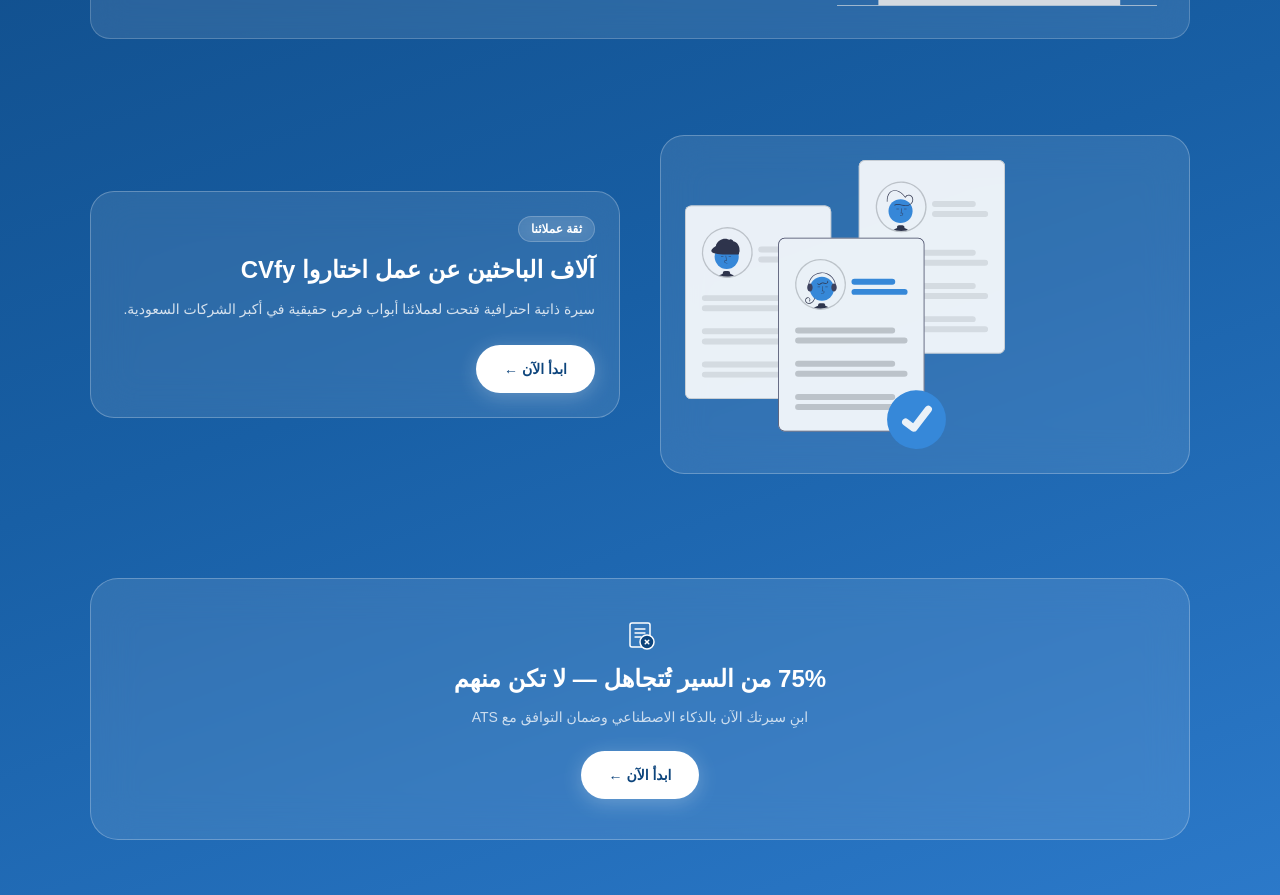
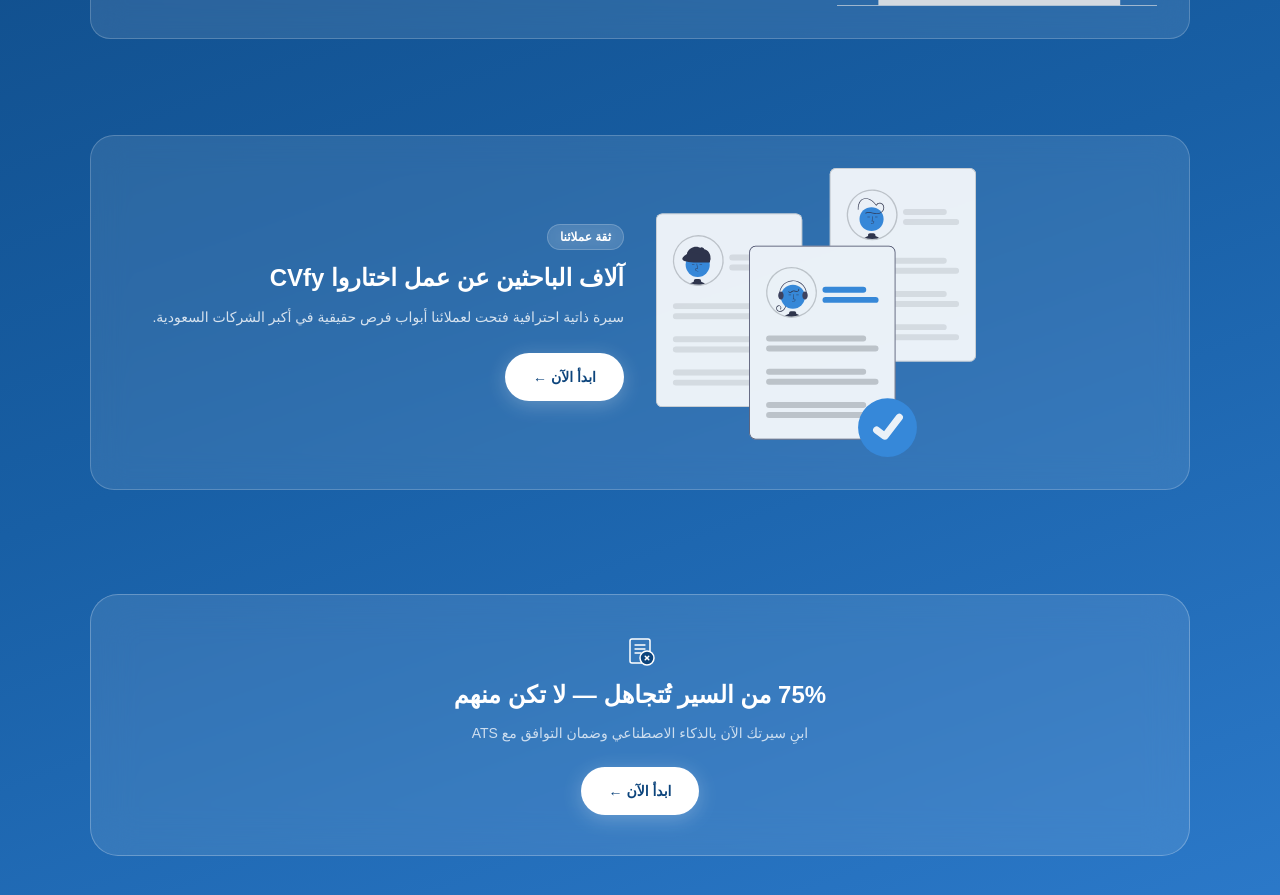
Before and after one commit to Mohammed6129/cvfy, a Next.js app: page / in a window 1280 px wide. Shown: the part 1580-2475 px from the top of the page. Built offline with nearby package versions, Linux system fonts and the light colour scheme; no server answers; a web font is replaced by a local one.

Commit message:
Merge trust section into a single glass card.
Wrap client trust copy and hiring illustration in one glass-feature-card with a two-column grid.

```diff
--- a/app/components/home-trust-section.tsx
+++ b/app/components/home-trust-section.tsx
@@ -4,8 +4,9 @@
 export default function HomeTrustSection() {
   return (
     <section className="px-6 py-12 md:px-12" dir="rtl">
-      <div className="mx-auto grid max-w-[1100px] items-center gap-10 md:grid-cols-2">
-        <div className="glass-surface flex justify-center rounded-3xl p-6 md:justify-end">
+      <div className="glass-feature-card mx-auto max-w-[1100px] rounded-3xl p-8">
+        <div className="grid items-center gap-8 md:grid-cols-2">
+          <div className="flex justify-center md:justify-end">
             <Image
               src="/illustrations/hiring.svg"
               alt="فريق توظيف يراجع طلبات التقديم"
@@ -15,7 +16,7 @@
             />
           </div>
 
-        <div className="glass-surface rounded-3xl p-6 text-right">
+          <div className="text-right">
             <span className="glass-surface-sm mb-3 inline-block rounded-full px-3 py-1 text-xs font-semibold text-white">
               ثقة عملائنا
             </span>
@@ -31,6 +32,7 @@
             </StartNowLink>
           </div>
         </div>
+      </div>
     </section>
   );
 }
```
Lines whose indentation alone changed are shown as unchanged.
